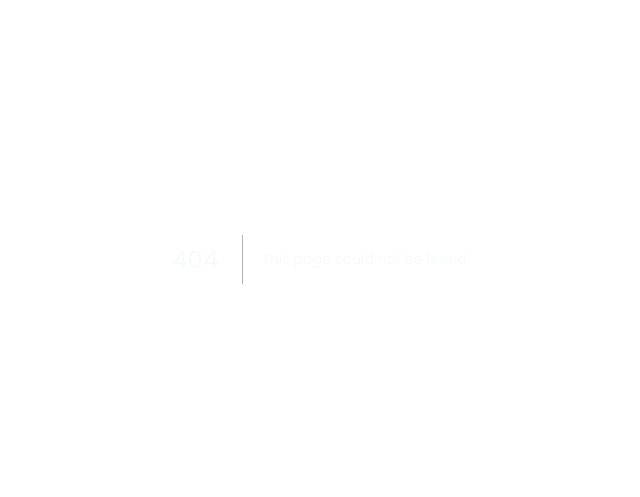
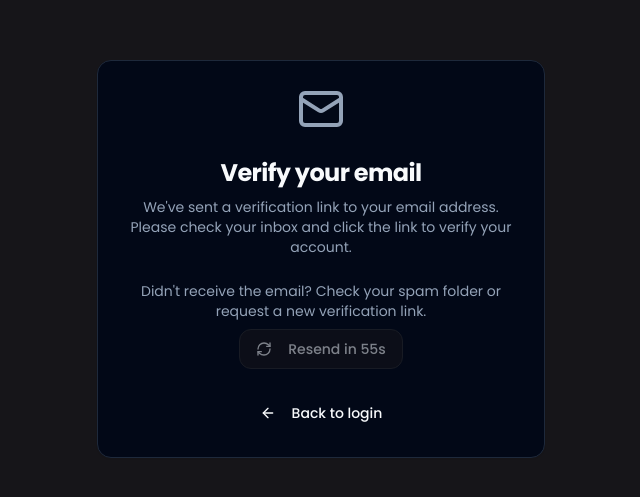
Before and after one commit to SinghAstra/Manual-Auth-Email-X, a Next.js app: page /auth/verify-email in a window 1280 px wide. Before the commit this address had no page. Shown: the part 141-638 px from the top of the page, without its empty margins (319-959 px from the left). Built offline with nearby package versions, Linux system fonts and the light colour scheme.

Commit message:
Verrify Email UI

```diff
--- a/app/(auth)/auth/login/page.tsx
+++ b/app/(auth)/auth/login/page.tsx
@@ -183,10 +183,10 @@ const LoginPage = () => {
           </div>
 
           <div className="grid grid-cols-2 gap-4 w-full">
-            <Button variant="outline" type="button" disabled={isLoading}>
+            <Button variant="outline" type="button" disabled={true}>
               Google
             </Button>
-            <Button variant="outline" type="button" disabled={isLoading}>
+            <Button variant="outline" type="button" disabled={true}>
               Github
             </Button>
           </div>
--- /dev/null
+++ b/app/(auth)/auth/verify-email/page.tsx
@@ -0,0 +1,135 @@
+"use client";
+
+import { Button } from "@/components/ui/button";
+import {
+  Card,
+  CardContent,
+  CardDescription,
+  CardFooter,
+  CardHeader,
+  CardTitle,
+} from "@/components/ui/card";
+import { useToast } from "@/hooks/use-toast";
+import { cn } from "@/lib/utils";
+import { ArrowLeft, CheckCircle2, Mail, RefreshCw } from "lucide-react";
+import Link from "next/link";
+import { useEffect, useState } from "react";
+
+export default function VerifyEmailPage() {
+  const [countdown, setCountdown] = useState(60);
+  const [isResending, setIsResending] = useState(false);
+  const [verificationStatus, setVerificationStatus] = useState<
+    "pending" | "success" | "error"
+  >("pending");
+  const { toast } = useToast();
+
+  useEffect(() => {
+    let timer: NodeJS.Timeout;
+    if (countdown > 0) {
+      timer = setInterval(() => {
+        setCountdown((prev) => prev - 1);
+      }, 1000);
+    }
+    return () => clearInterval(timer);
+  }, [countdown]);
+
+  const handleResendEmail = async () => {
+    try {
+      setIsResending(true);
+      // Simulate API call
+      await new Promise((resolve) => setTimeout(resolve, 1500));
+
+      setCountdown(60);
+      toast({
+        title: "Verification email sent",
+        description: "Please check your inbox for the verification link.",
+      });
+    } catch (error) {
+      toast({
+        title: "Error",
+        description: "Failed to resend verification email. Please try again.",
+        variant: "destructive",
+      });
+    } finally {
+      setIsResending(false);
+    }
+  };
+
+  if (verificationStatus === "success") {
+    return (
+      <div className="min-h-screen bg-background flex items-center justify-center p-4">
+        <Card className="w-full max-w-md">
+          <CardHeader className="space-y-2">
+            <div className="flex justify-center mb-4">
+              <CheckCircle2 className="h-12 w-12 text-primary" />
+            </div>
+            <CardTitle className="text-2xl font-bold text-center">
+              Email Verified
+            </CardTitle>
+            <CardDescription className="text-center">
+              Your email has been successfully verified. You can now access your
+              account.
+            </CardDescription>
+          </CardHeader>
+          <CardFooter className="flex flex-col space-y-4">
+            <Link href="/auth/login" className="w-full">
+              <Button className="w-full">Continue to Login</Button>
+            </Link>
+          </CardFooter>
+        </Card>
+      </div>
+    );
+  }
+
+  return (
+    <div className="min-h-screen bg-background flex items-center justify-center p-4">
+      <Card className="w-full max-w-md">
+        <CardHeader className="space-y-2">
+          <div className="flex justify-center mb-4">
+            <Mail className="h-12 w-12 text-muted-foreground" />
+          </div>
+          <CardTitle className="text-2xl font-bold text-center">
+            Verify your email
+          </CardTitle>
+          <CardDescription className="text-center">
+            We&apos;ve sent a verification link to your email address. Please
+            check your inbox and click the link to verify your account.
+          </CardDescription>
+        </CardHeader>
+        <CardContent className="space-y-4">
+          <div className="text-center space-y-2">
+            <p className="text-sm text-muted-foreground">
+              Didn&apos;t receive the email? Check your spam folder or request a
+              new verification link.
+            </p>
+            <div className="flex justify-center items-center space-x-2">
+              <Button
+                variant="outline"
+                onClick={handleResendEmail}
+                disabled={countdown > 0 || isResending}
+                className="relative"
+              >
+                <RefreshCw
+                  className={cn("mr-2 h-4 w-4", isResending && "animate-spin")}
+                />
+                {isResending
+                  ? "Sending..."
+                  : countdown > 0
+                  ? `Resend in ${countdown}s`
+                  : "Resend email"}
+              </Button>
+            </div>
+          </div>
+        </CardContent>
+        <CardFooter className="flex justify-center">
+          <Link href="/auth/login">
+            <Button variant="ghost">
+              <ArrowLeft className="mr-2 h-4 w-4" />
+              Back to login
+            </Button>
+          </Link>
+        </CardFooter>
+      </Card>
+    </div>
+  );
+}
```
